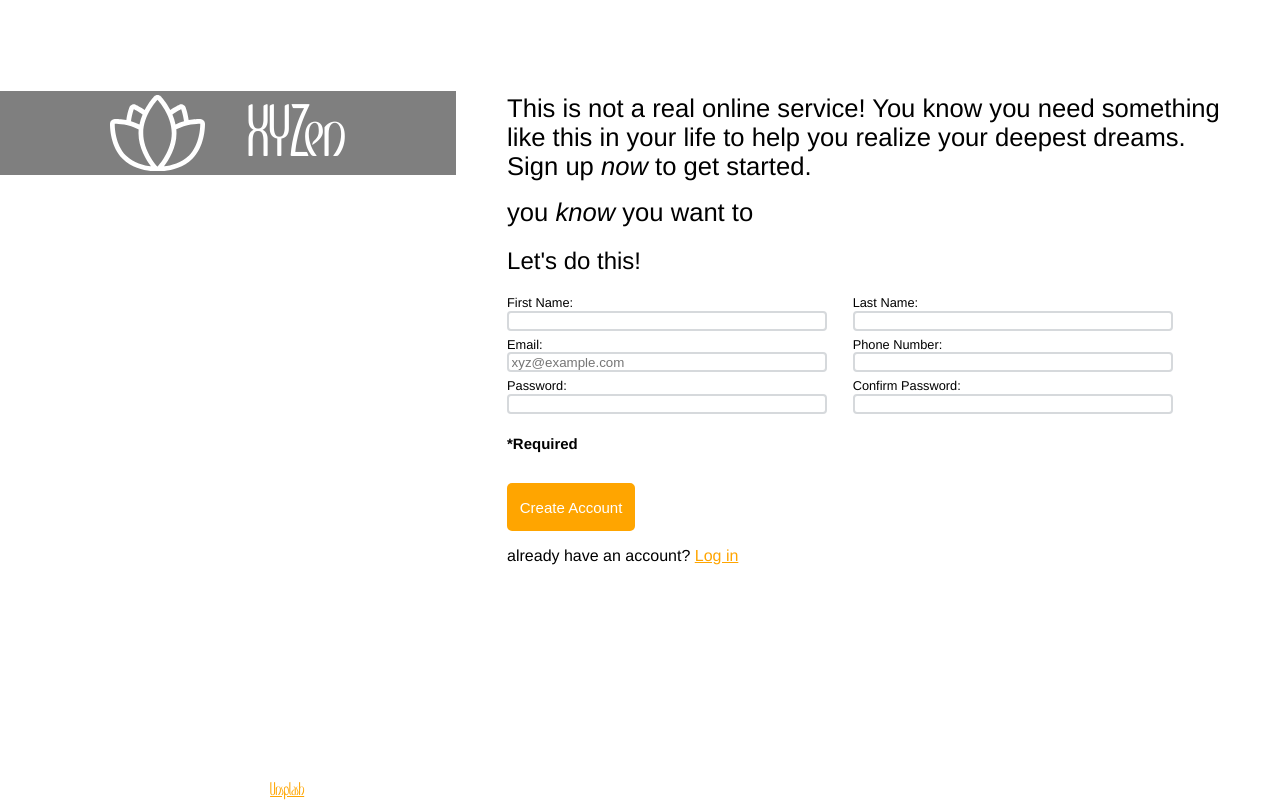
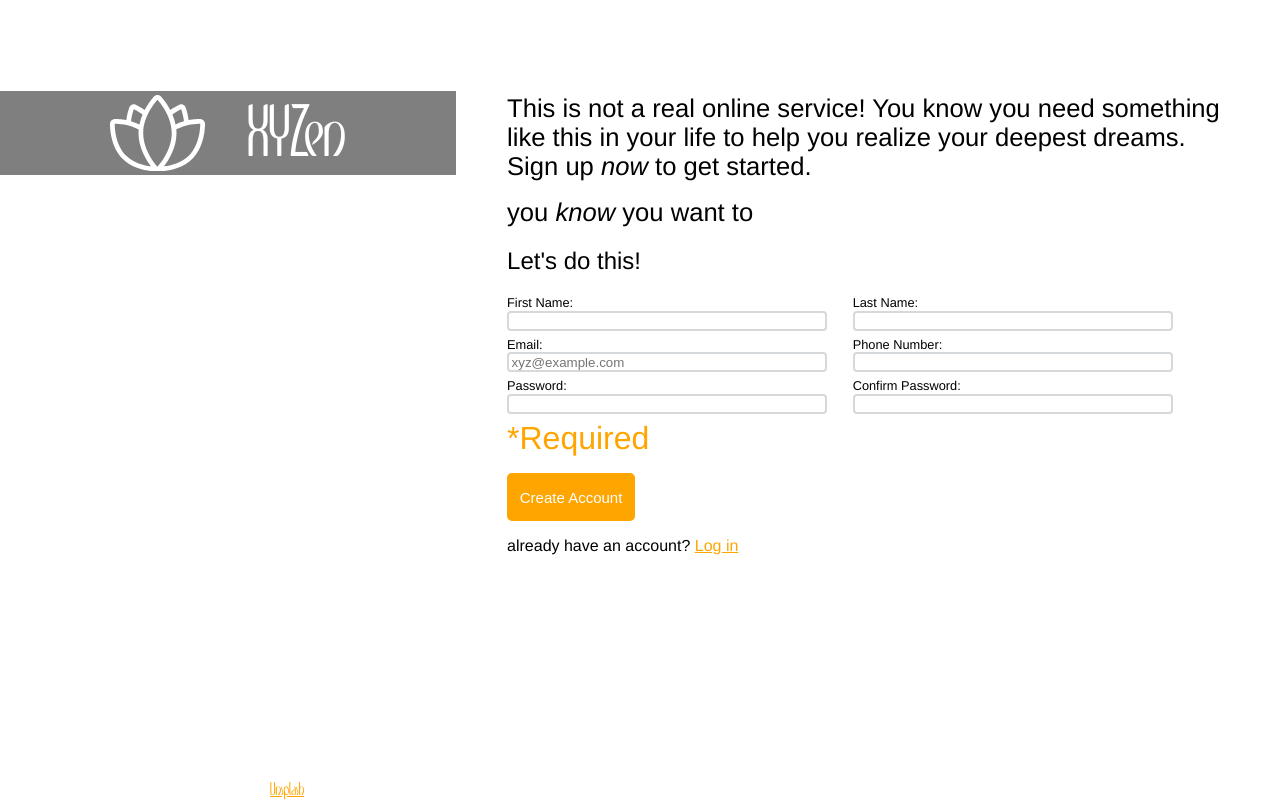
Before and after one commit to Ayman-C/odin-sign-up-form, a plain HTML site: page index.html in a window 1280 px wide. Drawn offline with Linux system fonts and the light colour scheme.

Commit message:
Style pwd error message

```diff
--- a/styles.css
+++ b/styles.css
@@ -120,3 +120,11 @@ button {
 a {
     color: orange;
 }
+
+h3 {
+    font-size: 4vh;
+    font-weight: 100;
+    color:orange;
+    margin-top:0;
+    margin-bottom: 0vh;
+}
```
